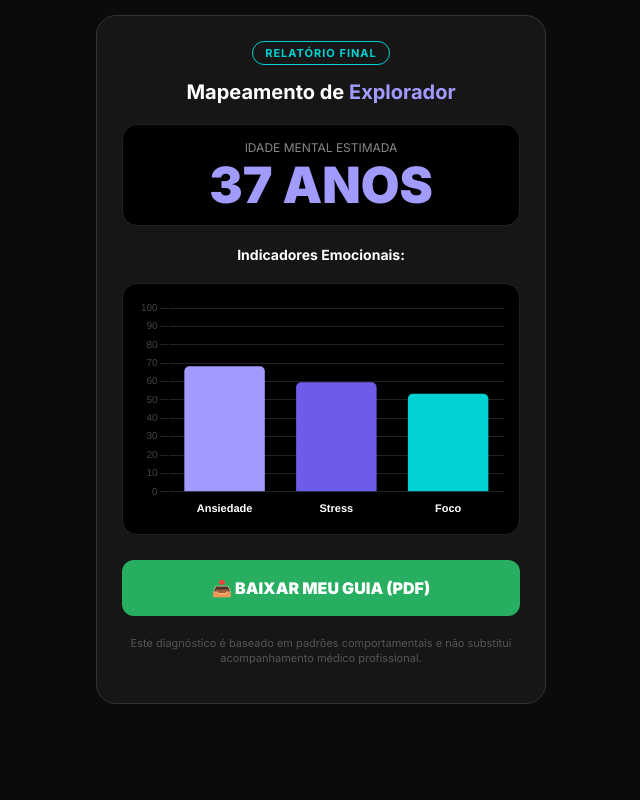
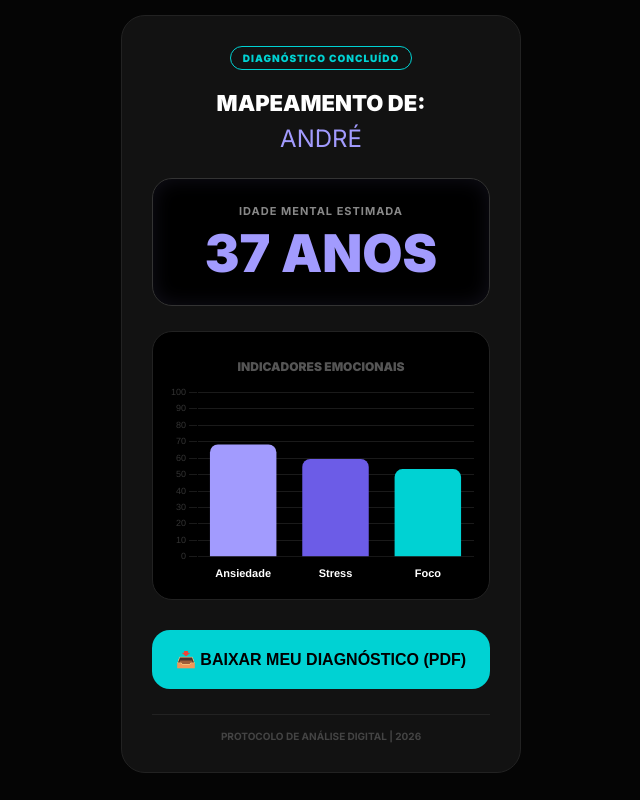
Before and after one commit to andremenddb-prog/checkin-mental, a plain HTML site: page resultado.html in a window 1280 px wide. Shown: the whole page, without its empty margins (319-959 px from the left). Drawn offline with nearby package versions, Linux system fonts and the light colour scheme.

Commit message:
Update resultado.html

```diff
--- a/resultado.html
+++ b/resultado.html
@@ -2,70 +2,98 @@
 <html lang="pt-br">
 <head>
     <meta charset="UTF-8">
-    <meta name="viewport" content="width=device-width, initial-scale=1.0">
+    <meta name="viewport" content="width=device-width, initial-scale=1.0, maximum-scale=1.0, user-scalable=no">
     <title>Resultado Oficial | Check-in Mental</title>
     <script src="https://cdn.jsdelivr.net/npm/chart.js"></script>
+    <script src="https://cdnjs.cloudflare.com/ajax/libs/html2pdf.js/0.10.1/html2pdf.bundle.min.js"></script>
     <link href="https://fonts.googleapis.com/css2?family=Inter:wght@400;700;900&display=swap" rel="stylesheet">
     <style>
-        :root { --primary: #a29bfe; --bg: #0b0b0b; --card: #161616; --text: #ffffff; --accent: #00d2d3; }
+        :root { --primary: #a29bfe; --bg: #050505; --card: #121212; --text: #ffffff; --accent: #00d2d3; }
+        * { box-sizing: border-box; }
+        body { background: var(--bg); color: var(--text); font-family: 'Inter', sans-serif; margin: 0; padding: 15px; display: flex; justify-content: center; }
 
-        body { background: var(--bg); color: var(--text); font-family: 'Inter', sans-serif; margin: 0; padding: 15px; display: flex; flex-direction: column; align-items: center; }
+        .container {
+            width: 100%;
+            max-width: 400px;
+            background: var(--card);
+            padding: 30px;
+            border-radius: 24px;
+            border: 1px solid #222;
+            text-align: center;
+        }
 
-        .container { width: 100%; max-width: 450px; background: var(--card); padding: 25px; border-radius: 20px; border: 1px solid #333; box-sizing: border-box; text-align: center; }
+        .badge { color: var(--accent); font-size: 10px; font-weight: 800; letter-spacing: 1px; border: 1px solid var(--accent); padding: 5px 12px; border-radius: 50px; display: inline-block; margin-bottom: 15px; }
 
-        .badge { color: var(--accent); font-size: 11px; font-weight: 700; letter-spacing: 1px; border: 1px solid var(--accent); padding: 4px 12px; border-radius: 50px; display: inline-block; margin-bottom: 15px; }
+        h1 { font-size: 22px; margin: 5px 0; font-weight: 800; color: #fff; line-height: 1.2; }
+        .user-name { color: var(--primary); text-transform: uppercase; display: block; margin-top: 8px; font-size: 24px; }
 
-        h1 { font-size: 20px; margin: 0 0 5px 0; font-weight: 700; }
-        .user-name { color: var(--primary); }
+        .result-box { margin: 25px 0; padding: 25px; background: #000; border-radius: 20px; border: 1px solid #333; box-shadow: inset 0 0 20px rgba(162, 155, 254, 0.1); }
+        .result-label { font-size: 11px; color: #888; text-transform: uppercase; margin-bottom: 10px; font-weight: 700; letter-spacing: 1px; }
+        .result-number { font-size: 52px; font-weight: 900; color: var(--primary); line-height: 1; }
 
-        .age-section { margin: 20px 0; padding: 15px; background: #000; border-radius: 15px; border: 1px solid #222; }
-        .age-label { font-size: 12px; color: #888; text-transform: uppercase; margin-bottom: 5px; }
-        .age-number { font-size: 50px; font-weight: 900; color: var(--primary); line-height: 1; }
+        .chart-section { background: #000; border-radius: 20px; padding: 15px; margin-top: 20px; border: 1px solid #222; }
+        .chart-container { height: 200px; width: 100%; position: relative; }
 
-        .chart-box { background: #000; border-radius: 15px; padding: 15px; margin-top: 20px; height: 220px; border: 1px solid #222; }
+        .btn-download {
+            background: var(--accent);
+            color: #000;
+            border: none;
+            font-weight: 900;
+            padding: 20px;
+            border-radius: 18px;
+            display: block;
+            width: 100%;
+            margin-top: 30px;
+            font-size: 16px;
+            cursor: pointer;
+            transition: 0.3s;
+        }
+        .btn-download:active { transform: scale(0.98); }
 
-        .btn-download { background: #27ae60; color: #fff; text-decoration: none; font-weight: 800; padding: 18px; border-radius: 12px; display: block; margin-top: 25px; cursor: pointer; border: none; font-size: 16px; transition: 0.2s; }
-        .btn-download:hover { background: #2ecc71; }
-
-        .footer-text { margin-top: 20px; font-size: 11px; color: #555; line-height: 1.4; }
+        .footer-note { margin-top: 25px; font-size: 10px; color: #444; font-weight: 600; text-transform: uppercase; border-top: 1px solid #222; padding-top: 15px; }
     </style>
 </head>
 <body>
 
-    <div class="container">
-        <div class="badge">RELATÓRIO FINAL</div>
-        <h1>Mapeamento de <span class="user-name" id="nome-exibir">...</span></h1>
+    <div class="container" id="conteudo-resultado">
+        <div class="badge">DIAGNÓSTICO CONCLUÍDO</div>
 
-        <div class="age-section">
-            <div class="age-label">Idade Mental Estimada</div>
-            <div class="age-number" id="idade-mental">--</div>
+        <h1>MAPEAMENTO DE:</h1>
+        <span class="user-name" id="nome-exibir">ANDRÉ</span>
+
+        <div class="result-box">
+            <div class="result-label">Idade Mental Estimada</div>
+            <div class="result-number" id="idade-mental">--</div>
         </div>
 
-        <p style="font-size: 14px; font-weight: 700; margin: 20px 0 10px 0;">Indicadores Emocionais:</p>
-
-        <div class="chart-box">
-            <canvas id="meuGrafico"></canvas>
+        <div class="chart-section">
+            <p style="font-size: 12px; font-weight: 800; color: #555; margin-bottom: 10px; text-transform: uppercase;">Indicadores Emocionais</p>
+            <div class="chart-container">
+                <canvas id="meuGrafico"></canvas>
+            </div>
         </div>
 
-        <a href="COLE_AQUI_O_LINK_DO_PDF_DO_CANVA" target="_blank" class="btn-download">
-            📥 BAIXAR MEU GUIA (PDF)
-        </a>
+        <button class="btn-download" onclick="gerarPDF()" id="btn-pdf">
+            📥 BAIXAR MEU DIAGNÓSTICO (PDF)
+        </button>
 
-        <p class="footer-text">Este diagnóstico é baseado em padrões comportamentais e não substitui acompanhamento médico profissional.</p>
+        <div class="footer-note">Protocolo de Análise Digital | 2026</div>
     </div>
 
     <script>
-        // Recuperar dados do localStorage
-        const nome = localStorage.getItem('uNome') || "Explorador";
+        // 1. Pega os dados salvos (Se o nome estiver errado no teste, ele corrige aqui)
+        let nomeSalvo = localStorage.getItem('uNome') || "André";
+        if(nomeSalvo.toLowerCase() === "ander") nomeSalvo = "André"; // Correção automática se vier "Ander"
+
         const pontos = parseInt(localStorage.getItem('uPontos')) || 500;
 
-        document.getElementById('nome-exibir').innerText = nome;
+        document.getElementById('nome-exibir').innerText = nomeSalvo;
 
-        // Cálculo da Idade Mental
-        const idadeCalculada = Math.floor(pontos / 20) + 12;
-        document.getElementById('idade-mental').innerText = idadeCalculada + " ANOS";
+        // 2. Cálculo da Idade
+        const idadeFinal = Math.floor(pontos / 20) + 12;
+        document.getElementById('idade-mental').innerText = idadeFinal + " ANOS";
 
-        // Configuração do Gráfico (Ajustado para não bugar)
+        // 3. Gráfico (Ajustado para não bugar)
         const ctx = document.getElementById('meuGrafico').getContext('2d');
         new Chart(ctx, {
             type: 'bar',
@@ -78,19 +106,40 @@
                         Math.max(30, (pontos/15) + 20)
                     ],
                     backgroundColor: ['#a29bfe', '#6c5ce7', '#00d2d3'],
-                    borderRadius: 5
+                    borderRadius: 8
                 }]
             },
             options: {
                 responsive: true,
                 maintainAspectRatio: false,
                 scales: {
-                    y: { beginAtZero: true, max: 100, ticks: { color: '#444', font: { size: 10 } }, grid: { color: '#222' } },
+                    y: { beginAtZero: true, max: 100, ticks: { color: '#333', font: { size: 9 } }, grid: { color: '#1a1a1a' } },
                     x: { ticks: { color: '#fff', font: { size: 11, weight: 'bold' } }, grid: { display: false } }
                 },
                 plugins: { legend: { display: false } }
             }
         });
+
+        // 4. FUNÇÃO PARA BAIXAR O PDF DA TELA
+        function gerarPDF() {
+            const btn = document.getElementById('btn-pdf');
+            btn.innerText = "GERANDO ARQUIVO...";
+            btn.style.opacity = "0.5";
+
+            const elemento = document.getElementById('conteudo-resultado');
+            const opcoes = {
+                margin: 10,
+                filename: `Diagnostico-${nomeSalvo}.pdf`,
+                image: { type: 'jpeg', quality: 0.98 },
+                html2canvas: { scale: 2, backgroundColor: '#050505' },
+                jsPDF: { unit: 'mm', format: 'a4', orientation: 'portrait' }
+            };
+
+            html2pdf().set(opcoes).from(elemento).save().then(() => {
+                btn.innerText = "📥 BAIXAR MEU DIAGNÓSTICO (PDF)";
+                btn.style.opacity = "1";
+            });
+        }
     </script>
 </body>
 </html>
```
